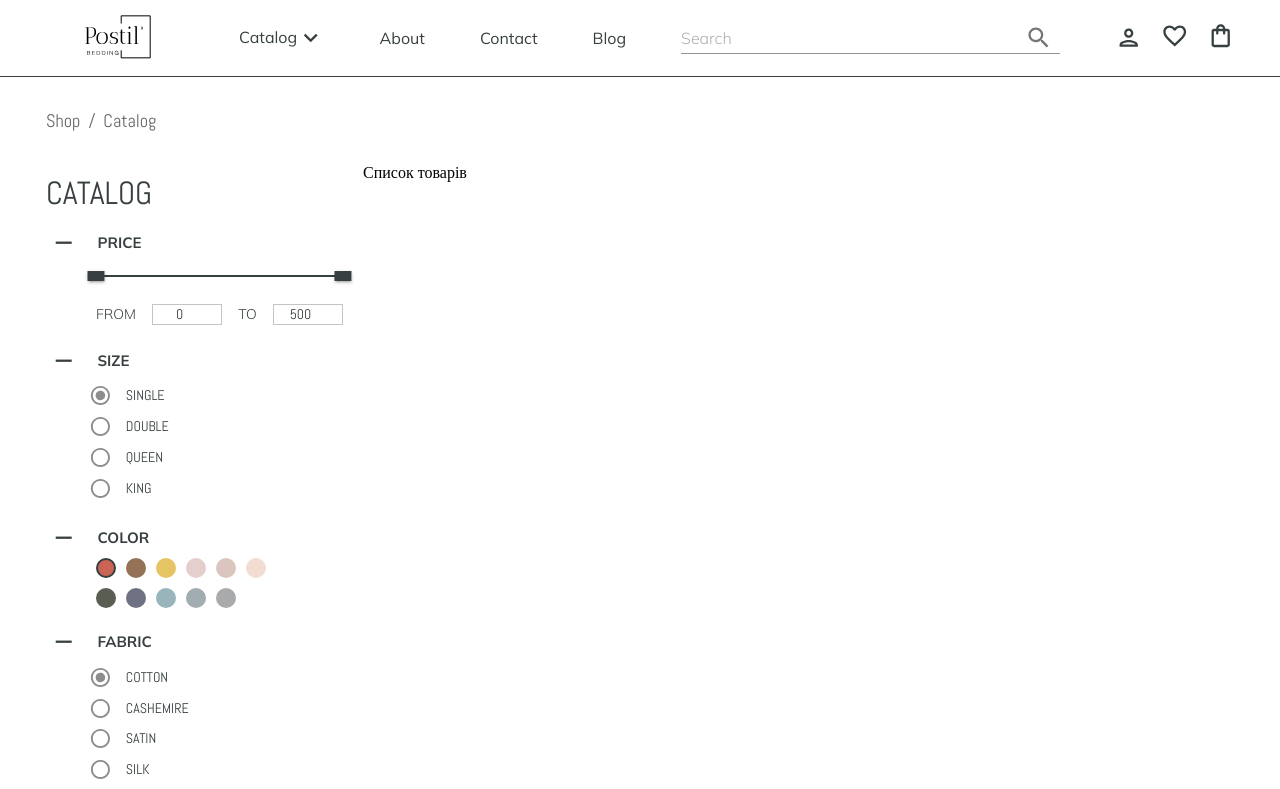
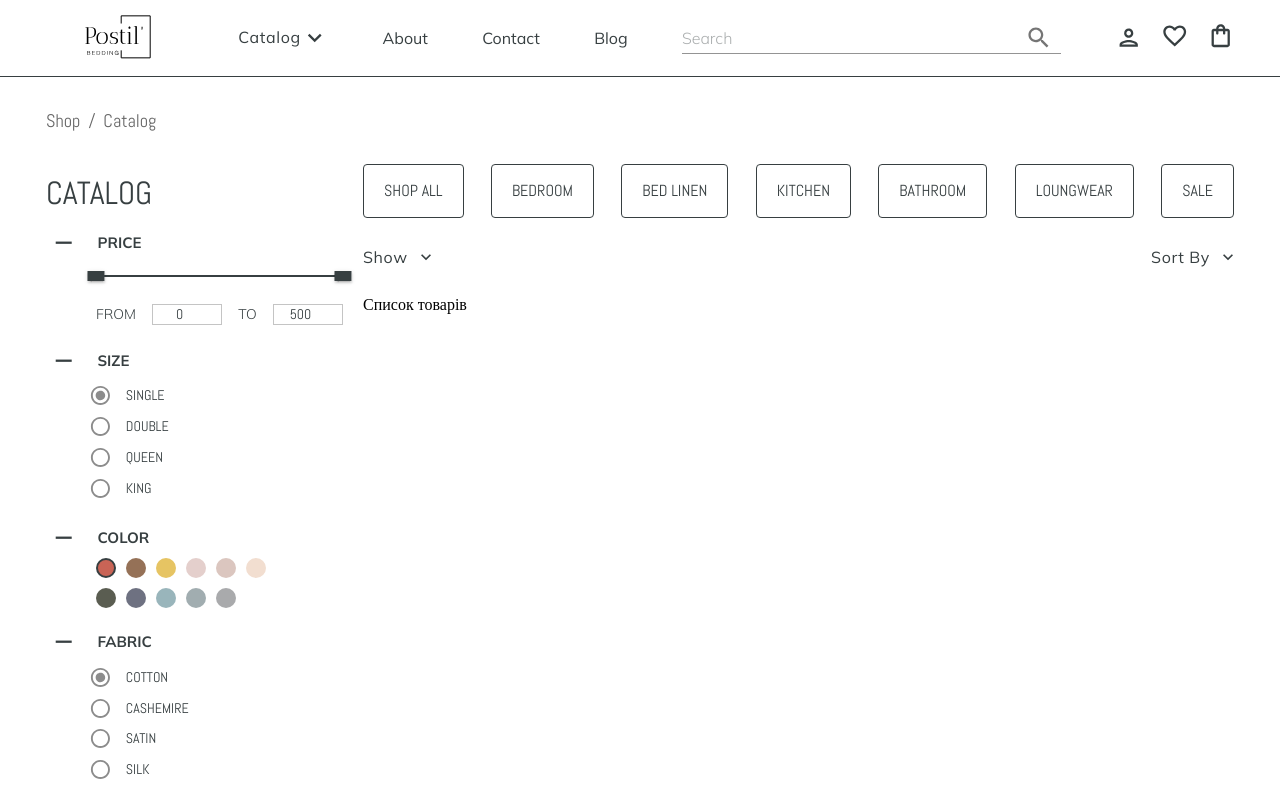
Before and after one commit to dorvika/final-project, a React (Create React App) app in the folder client/: page /categories in a window 1280 px wide. Shown: the top 789 px of the page. Built offline with nearby package versions, Linux system fonts and the light colour scheme.

Commit message:
products list section. added top filter and sort panel

```diff
--- a/client/src/muiTheme/theme.js
+++ b/client/src/muiTheme/theme.js
@@ -134,7 +134,8 @@ const theme = createTheme({
           color: "#FFFFFF",
           backgroundColor: "#373F41",
           "&:hover": {
-            backgroundColor: "#373F41",
+            backgroundColor: "transparent",
+            color: "#373F41",
           },
         },
         outlined: {
@@ -146,7 +147,24 @@ const theme = createTheme({
           fontWeight: 400,
           fontSize: 16,
           "&:hover": {
+            backgroundColor: "#373F41",
+            color: "#FFFFFF",
+          },
+        },
+        text: {
+          backgroundColor: "transparent",
+          color: "#373F41",
+          padding: "0",
+          fontFamily: "Mulish",
+          fontSize: "16px",
+          letterSpacing: "0.04em",
+
+          textTransform: "capitalize",
+
+          "&:hover": {
             backgroundColor: "transparent",
+            fontWeight: "700",
+            transition: "0.4s",
           },
         },
       },
--- /dev/null
+++ b/client/src/pages/Categories/Catalog Product List/ShowQuantity.jsx
@@ -0,0 +1,49 @@
+import { KeyboardArrowDown, KeyboardArrowUp } from "@mui/icons-material";
+import { Box, Button, Fade, MenuItem } from "@mui/material";
+import { useState } from "react";
+// import { styled, alpha } from "@mui/material/styles";
+import { StyledMenu } from "./styles";
+
+const SortPanel = () => {
+  const [anchorEl, setAnchorEl] = useState(null);
+  const open = Boolean(anchorEl);
+  const handleClick = (event) => {
+    setAnchorEl(event.currentTarget);
+  };
+  const handleClose = () => {
+    setAnchorEl(null);
+  };
+
+  return (
+    <>
+      <Box>
+        <Button
+          id="fade-button-show"
+          aria-controls={open ? "fade-menu-show" : undefined}
+          aria-haspopup="true"
+          aria-expanded={open ? "true" : undefined}
+          onClick={handleClick}
+          endIcon={open ? <KeyboardArrowUp /> : <KeyboardArrowDown />}
+        >
+          Show
+        </Button>
+        <StyledMenu
+          id="fade-menu-show"
+          MenuListProps={{
+            "aria-labelledby": "fade-button-show",
+          }}
+          anchorEl={anchorEl}
+          open={open}
+          onClose={handleClose}
+          TransitionComponent={Fade}
+        >
+          <MenuItem onClick={handleClose}>18</MenuItem>
+          <MenuItem onClick={handleClose}>36</MenuItem>
+          <MenuItem onClick={handleClose}>All</MenuItem>
+        </StyledMenu>
+      </Box>
+    </>
+  );
+};
+
+export default SortPanel;
--- /dev/null
+++ b/client/src/pages/Categories/Catalog Product List/SortBy.jsx
@@ -0,0 +1,50 @@
+import { Box, Button, Fade, MenuItem } from "@mui/material";
+import { useState } from "react";
+import { KeyboardArrowDown, KeyboardArrowUp } from "@mui/icons-material";
+import { StyledMenu } from "./styles";
+
+const SortPanel = () => {
+  const [anchorEl, setAnchorEl] = useState(null);
+  const open = Boolean(anchorEl);
+  const handleClick = (event) => {
+    setAnchorEl(event.currentTarget);
+  };
+  const handleClose = () => {
+    setAnchorEl(null);
+  };
+
+  return (
+    <>
+      <Box>
+        <Button
+          variant="text"
+          id="fade-button-sort"
+          aria-controls={open ? "fade-menu-sort" : undefined}
+          aria-haspopup="true"
+          aria-expanded={open ? "true" : undefined}
+          onClick={handleClick}
+          endIcon={open ? <KeyboardArrowUp /> : <KeyboardArrowDown />}
+        >
+          Sort by
+        </Button>
+        <StyledMenu
+          id="fade-menu-sort"
+          MenuListProps={{
+            "aria-labelledby": "fade-button-sort",
+          }}
+          anchorEl={anchorEl}
+          open={open}
+          onClose={handleClose}
+          TransitionComponent={Fade}
+        >
+          <MenuItem onClick={handleClose}>Best Match</MenuItem>
+          <MenuItem onClick={handleClose}>Featured</MenuItem>
+          <MenuItem onClick={handleClose}>Lowest Price</MenuItem>
+          <MenuItem onClick={handleClose}>Highest Price</MenuItem>
+        </StyledMenu>
+      </Box>
+    </>
+  );
+};
+
+export default SortPanel;
--- /dev/null
+++ b/client/src/pages/Categories/Catalog Product List/TopFilter.jsx
@@ -0,0 +1,19 @@
+import { Button, Stack } from "@mui/material";
+
+const TopFilter = () => {
+  return (
+    <>
+      <Stack direction="row" justifyContent="space-between">
+        <Button variant="outlined">shop all</Button>
+        <Button variant="outlined">bedroom</Button>
+        <Button variant="outlined">bed linen</Button>
+        <Button variant="outlined">kitchen</Button>
+        <Button variant="outlined">bathroom</Button>
+        <Button variant="outlined">loungwear</Button>
+        <Button variant="outlined">sale</Button>
+      </Stack>
+    </>
+  );
+};
+
+export default TopFilter;
--- /dev/null
+++ b/client/src/pages/Categories/Catalog Product List/styles.js
@@ -0,0 +1,50 @@
+import { Menu } from "@mui/material";
+import { styled, alpha } from "@mui/material/styles";
+
+export const StyledMenu = styled((props) => (
+  <Menu
+    elevation={0}
+    anchorOrigin={{
+      vertical: "bottom",
+      horizontal: "right",
+    }}
+    transformOrigin={{
+      vertical: "top",
+      horizontal: "right",
+    }}
+    {...props}
+  />
+))(({ theme }) => ({
+  "& .MuiPaper-root": {
+    borderRadius: 6,
+    marginTop: theme.spacing(1),
+    minWidth: 80,
+    color:
+      theme.palette.mode === "light"
+        ? "rgb(55, 65, 81)"
+        : theme.palette.grey[300],
+    boxShadow:
+      "rgb(255, 255, 255) 0px 0px 0px 0px, rgba(0, 0, 0, 0.05) 0px 0px 0px 1px, rgba(0, 0, 0, 0.1) 0px 10px 15px -3px, rgba(0, 0, 0, 0.05) 0px 4px 6px -2px",
+    "& .MuiMenu-list": {
+      padding: "4px 0",
+    },
+    "& .MuiMenuItem-root": {
+      fontSize: "14px",
+      justifyContent: "right",
+      color: "#8A9394",
+      paddingTop: "4px",
+      paddingBottom: "4px",
+      "& .MuiSvgIcon-root": {
+        fontSize: 14,
+        color: theme.palette.text.secondary,
+        marginRight: theme.spacing(1.5),
+      },
+      "&:active": {
+        backgroundColor: alpha(
+          theme.palette.primary.main,
+          theme.palette.action.selectedOpacity
+        ),
+      },
+    },
+  },
+}));
--- a/client/src/pages/Categories/Categories.jsx
+++ b/client/src/pages/Categories/Categories.jsx
@@ -1,5 +1,5 @@
 import { Breadcrumbs, Link, Stack, Box } from "@mui/material";
-import { CategoriesFilter } from "./index.js";
+import { CategoriesFilter, TopFilter, ShowQuantity, SortBy } from "./index.js";
 import { CategoriesMainContainer } from "./styles";
 
 const Categories = () => {
@@ -16,6 +16,15 @@ const Categories = () => {
       <Stack direction="row" gap="20px" alignItems="flex-start">
         <CategoriesFilter />
         <Box sx={{ width: "75%" }}>
+          <TopFilter />
+          <Stack
+            direction="row"
+            justifyContent="space-between"
+            margin="23px 0px"
+          >
+            <ShowQuantity />
+            <SortBy />
+          </Stack>
           {/*вставити всередину компонент із списком товарів */}
           Список товарів
         </Box>
--- a/client/src/pages/Categories/index.js
+++ b/client/src/pages/Categories/index.js
@@ -2,3 +2,6 @@ export { default as CategoriesFilter } from "./CategoriesFilter.jsx";
 export { default as CategoriesAccordion } from "./CategoriesAccordion.jsx";
 export { default as PriceSlider } from "./PriceSlider.jsx";
 export { default as CategoriesRadio } from "./CategoriesRadio.jsx";
+export { default as TopFilter } from "./Catalog Product List/TopFilter.jsx";
+export { default as ShowQuantity } from "./Catalog Product List/ShowQuantity.jsx";
+export { default as SortBy } from "./Catalog Product List/SortBy.jsx";
```
